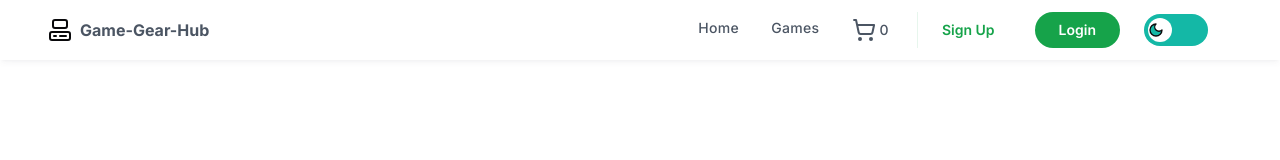
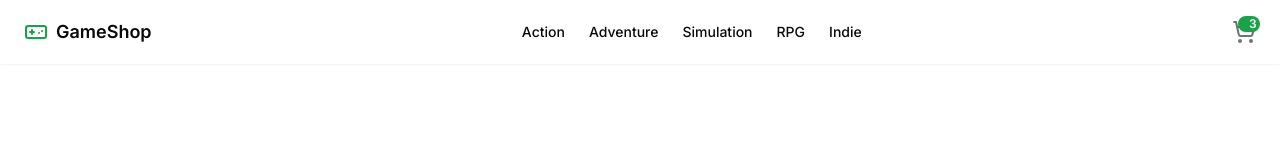
Before and after one commit to peterdinis/Game-Gear-Hub, a Next.js app: page / in a window 1280 px wide. Shown: the top 160 px of the page. Built offline with nearby package versions, Linux system fonts and the light colour scheme.

Commit message:
infra: Refactoring navbar WIP

```diff
--- a/app/_components/shared/Navigation.tsx
+++ b/app/_components/shared/Navigation.tsx
@@ -1,97 +1,173 @@
-import Link from 'next/link';
-import { FC } from 'react';
-import { Computer, ShoppingCart } from 'lucide-react';
-import ThemeButton from './ThemeButton';
+import Link from "next/link"
+import { Badge } from "@/components/ui/badge"
+import { Sheet, SheetTrigger, SheetContent } from "@/components/ui/sheet"
+import { Button } from "@/components/ui/button"
+import { FC, SVGProps } from "react"
+
 
 const Navigation: FC = () => {
-    return (
-        <header>
-            <input
-                type="checkbox"
-                name="hbr"
-                id="hbr"
-                className="hbr peer"
-                hidden
-                aria-hidden="true"
-            />
-            <nav className="navbar peer-checked:navbar-active fixed z-20 w-full bg-white/80 shadow-md shadow-gray-600/5 backdrop-blur dark:bg-gray-900/80 dark:shadow-none md:relative md:bg-transparent">
-                <div className="m-auto px-6 xl:container md:px-12">
-                    <div className="flex flex-wrap items-center justify-between gap-6 md:gap-0 md:py-3">
-                        <div className="flex w-full justify-between lg:w-auto">
-                            <a
-                                href="#"
-                                aria-label="logo"
-                                className="flex items-center space-x-2"
-                            >
-                                <div aria-hidden="true" className="flex space-x-1">
-                                    <Computer />
-                                </div>
-                                <span className="text-base font-bold text-gray-600 dark:text-white">
-                                    Game-Gear-Hub
-                                </span>
-                            </a>
-                            <label
-                                htmlFor="hbr"
-                                className="peer-checked:hamburger relative z-20 -mr-6 block cursor-pointer p-6 lg:hidden"
-                            >
-                                <div
-                                    aria-hidden="true"
-                                    className="m-auto h-0.5 w-6 rounded bg-gray-900 transition duration-300 dark:bg-gray-300"
-                                ></div>
-                                <div
-                                    aria-hidden="true"
-                                    className="m-auto mt-2 h-0.5 w-6 rounded bg-gray-900 transition duration-300 dark:bg-gray-300"
-                                ></div>
-                            </label>
-                        </div>
-                        <div className="navmenu mb-16 hidden w-full flex-wrap items-center justify-end space-y-8 rounded-3xl border border-gray-100 bg-white p-6 shadow-2xl shadow-gray-300/20 dark:border-gray-700 dark:bg-gray-800 dark:shadow-none md:flex-nowrap lg:m-0 lg:flex lg:w-7/12 lg:space-y-0 lg:border-0 lg:bg-transparent lg:p-0 lg:shadow-none">
-                            <div className="text-gray-600 dark:text-gray-300 lg:pr-4">
-                                <ul className="space-y-6 text-base font-medium tracking-wide lg:flex lg:space-y-0 lg:text-sm">
-                                    <li>
-                                        <Link href="/" className="dark:hover:text-primaryLight block transition hover:text-primary md:px-4">
-                                            <span>Home</span>
-                                        </Link>
-                                    </li>
-                                    <li>
-                                        <Link href="/games" className="dark:hover:text-primaryLight block transition hover:text-primary md:px-4">
-                                            <span>Games</span>
-                                        </Link>
-                                    </li>
-                                    <li>
-                                        <Link href="/cart" className="dark:hover:text-primaryLight flex items-center space-x-1 transition hover:text-primary md:px-4">
-                                            <ShoppingCart />
-                                            <span className="ml-4">0</span>
-                                        </Link>
-                                    </li>
-                                </ul>
-                            </div>
-                            <div className="-ml-1 flex w-full flex-col space-y-2 border-primary/10 dark:border-gray-700 sm:flex-row md:w-max lg:space-y-0 lg:border-l">
-                                <Link
-                                    href="/sign-up"
-                                    className="dark:focus:before:bg-primaryLight/10 relative ml-auto flex h-9 items-center justify-center before:absolute before:inset-0 before:rounded-full before:transition before:duration-300 hover:before:scale-105 focus:before:bg-primary/10 active:duration-75 active:before:scale-95 sm:px-6"
-                                >
-                                    <span className="dark:text-primaryLight relative text-sm font-semibold text-primary">
-                                        Sign Up
-                                    </span>
-                                </Link>
-                                <Link
-                                    href="/sign-in"
-                                    className="dark:before:bg-primaryLight relative ml-4 flex h-9 items-center justify-center before:absolute before:inset-0 before:rounded-full before:bg-primary before:transition before:duration-300 hover:before:scale-105 active:duration-75 active:before:scale-95 sm:px-6"
-                                >
-                                    <span className="relative text-sm font-semibold text-white dark:text-gray-900">
-                                        Login
-                                    </span>
-                                </Link>
-                                <div className="relative ml-auto flex h-9 items-center justify-center before:absolute before:inset-0 before:rounded-full before:transition before:duration-300 hover:before:scale-105 active:duration-75 active:before:scale-95 sm:px-6">
-                                    <ThemeButton />
-                                </div>
-                            </div>
-                        </div>
-                    </div>
-                </div>
-            </nav>
-        </header>
-    );
-};
+  return (
+    <header className="sticky top-0 z-50 w-full bg-background shadow-sm">
+      <div className="container flex h-16 items-center justify-between px-4 md:px-6">
+        <Link href="#" className="flex items-center gap-2" prefetch={false}>
+          <GamepadIcon className="h-6 w-6 text-primary" />
+          <span className="text-lg font-semibold">GameShop</span>
+        </Link>
+        <nav className="hidden items-center gap-6 md:flex">
+          <Link href="#" className="text-sm font-medium hover:text-primary transition-colors" prefetch={false}>
+            Action
+          </Link>
+          <Link href="#" className="text-sm font-medium hover:text-primary transition-colors" prefetch={false}>
+            Adventure
+          </Link>
+          <Link href="#" className="text-sm font-medium hover:text-primary transition-colors" prefetch={false}>
+            Simulation
+          </Link>
+          <Link href="#" className="text-sm font-medium hover:text-primary transition-colors" prefetch={false}>
+            RPG
+          </Link>
+          <Link href="#" className="text-sm font-medium hover:text-primary transition-colors" prefetch={false}>
+            Indie
+          </Link>
+        </nav>
+        <div className="relative hidden items-center gap-4 md:flex">
+          <Link href="#" className="relative" prefetch={false}>
+            <ShoppingCartIcon className="h-6 w-6 text-muted-foreground" />
+            <Badge className="absolute -top-1 -right-1 h-4 w-4 rounded-full bg-primary text-xs text-primary-foreground">
+              3
+            </Badge>
+          </Link>
+        </div>
+        <Sheet>
+          <SheetTrigger asChild>
+            <Button variant="outline" size="icon" className="md:hidden">
+              <MenuIcon className="h-6 w-6" />
+              <span className="sr-only">Toggle navigation</span>
+            </Button>
+          </SheetTrigger>
+          <SheetContent side="left" className="md:hidden">
+            <div className="flex flex-col items-start gap-4 p-4">
+              <Link href="#" className="flex items-center gap-2" prefetch={false}>
+                <GamepadIcon className="h-6 w-6 text-primary" />
+                <span className="text-lg font-semibold">GameShop</span>
+              </Link>
+              <nav className="grid gap-2">
+                <Link href="#" className="text-sm font-medium hover:text-primary transition-colors" prefetch={false}>
+                  Action
+                </Link>
+                <Link href="#" className="text-sm font-medium hover:text-primary transition-colors" prefetch={false}>
+                  Adventure
+                </Link>
+                <Link href="#" className="text-sm font-medium hover:text-primary transition-colors" prefetch={false}>
+                  Simulation
+                </Link>
+                <Link href="#" className="text-sm font-medium hover:text-primary transition-colors" prefetch={false}>
+                  RPG
+                </Link>
+                <Link href="#" className="text-sm font-medium hover:text-primary transition-colors" prefetch={false}>
+                  Indie
+                </Link>
+              </nav>
+              <Link href="#" className="relative" prefetch={false}>
+                <ShoppingCartIcon className="h-6 w-6 text-muted-foreground" />
+                <Badge className="absolute -top-1 -right-1 h-4 w-4 rounded-full bg-primary text-xs text-primary-foreground">
+                  3
+                </Badge>
+              </Link>
+            </div>
+          </SheetContent>
+        </Sheet>
+      </div>
+    </header>
+  )
+}
+
+function GamepadIcon(props: JSX.IntrinsicAttributes & SVGProps<SVGSVGElement>) {
+  return (
+    <svg
+      {...props}
+      xmlns="http://www.w3.org/2000/svg"
+      width="24"
+      height="24"
+      viewBox="0 0 24 24"
+      fill="none"
+      stroke="currentColor"
+      strokeWidth="2"
+      strokeLinecap="round"
+      strokeLinejoin="round"
+    >
+      <line x1="6" x2="10" y1="12" y2="12" />
+      <line x1="8" x2="8" y1="10" y2="14" />
+      <line x1="15" x2="15.01" y1="13" y2="13" />
+      <line x1="18" x2="18.01" y1="11" y2="11" />
+      <rect width="20" height="12" x="2" y="6" rx="2" />
+    </svg>
+  )
+}
+
+
+function MenuIcon(props: JSX.IntrinsicAttributes & SVGProps<SVGSVGElement>) {
+  return (
+    <svg
+      {...props}
+      xmlns="http://www.w3.org/2000/svg"
+      width="24"
+      height="24"
+      viewBox="0 0 24 24"
+      fill="none"
+      stroke="currentColor"
+      strokeWidth="2"
+      strokeLinecap="round"
+      strokeLinejoin="round"
+    >
+      <line x1="4" x2="20" y1="12" y2="12" />
+      <line x1="4" x2="20" y1="6" y2="6" />
+      <line x1="4" x2="20" y1="18" y2="18" />
+    </svg>
+  )
+}
+
+
+function ShoppingCartIcon(props: JSX.IntrinsicAttributes & SVGProps<SVGSVGElement>) {
+  return (
+    <svg
+      {...props}
+      xmlns="http://www.w3.org/2000/svg"
+      width="24"
+      height="24"
+      viewBox="0 0 24 24"
+      fill="none"
+      stroke="currentColor"
+      strokeWidth="2"
+      strokeLinecap="round"
+      strokeLinejoin="round"
+    >
+      <circle cx="8" cy="21" r="1" />
+      <circle cx="19" cy="21" r="1" />
+      <path d="M2.05 2.05h2l2.66 12.42a2 2 0 0 0 2 1.58h9.78a2 2 0 0 0 1.95-1.57l1.65-7.43H5.12" />
+    </svg>
+  )
+}
+
+
+function XIcon(props: JSX.IntrinsicAttributes & SVGProps<SVGSVGElement>) {
+  return (
+    <svg
+      {...props}
+      xmlns="http://www.w3.org/2000/svg"
+      width="24"
+      height="24"
+      viewBox="0 0 24 24"
+      fill="none"
+      stroke="currentColor"
+      strokeWidth="2"
+      strokeLinecap="round"
+      strokeLinejoin="round"
+    >
+      <path d="M18 6 6 18" />
+      <path d="m6 6 12 12" />
+    </svg>
+  )
+}
 
 export default Navigation;
--- /dev/null
+++ b/components/ui/badge.tsx
@@ -0,0 +1,36 @@
+import * as React from "react"
+import { cva, type VariantProps } from "class-variance-authority"
+
+import { cn } from "@/lib/utils"
+
+const badgeVariants = cva(
+  "inline-flex items-center rounded-md border px-2.5 py-0.5 text-xs font-semibold transition-colors focus:outline-none focus:ring-2 focus:ring-ring focus:ring-offset-2",
+  {
+    variants: {
+      variant: {
+        default:
+          "border-transparent bg-primary text-primary-foreground shadow hover:bg-primary/80",
+        secondary:
+          "border-transparent bg-secondary text-secondary-foreground hover:bg-secondary/80",
+        destructive:
+          "border-transparent bg-destructive text-destructive-foreground shadow hover:bg-destructive/80",
+        outline: "text-foreground",
+      },
+    },
+    defaultVariants: {
+      variant: "default",
+    },
+  }
+)
+
+export interface BadgeProps
+  extends React.HTMLAttributes<HTMLDivElement>,
+    VariantProps<typeof badgeVariants> {}
+
+function Badge({ className, variant, ...props }: BadgeProps) {
+  return (
+    <div className={cn(badgeVariants({ variant }), className)} {...props} />
+  )
+}
+
+export { Badge, badgeVariants }
```
